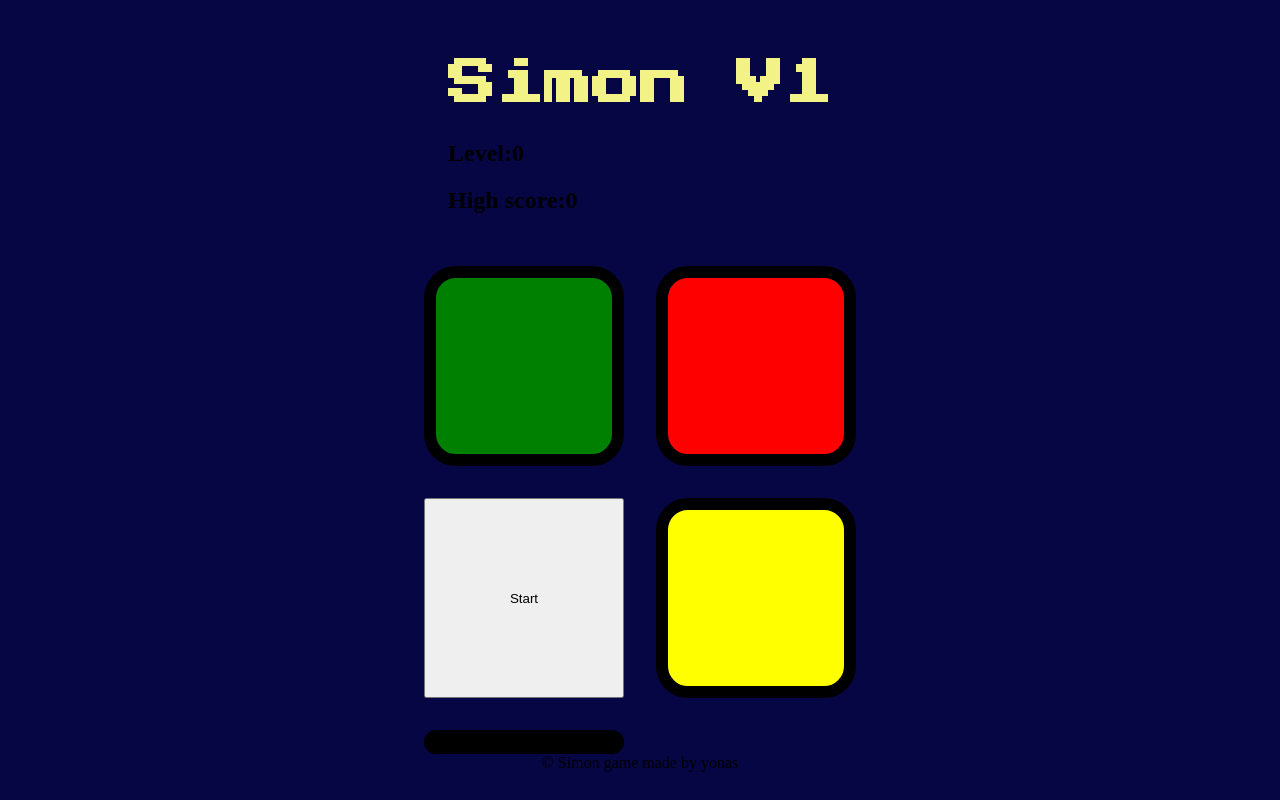
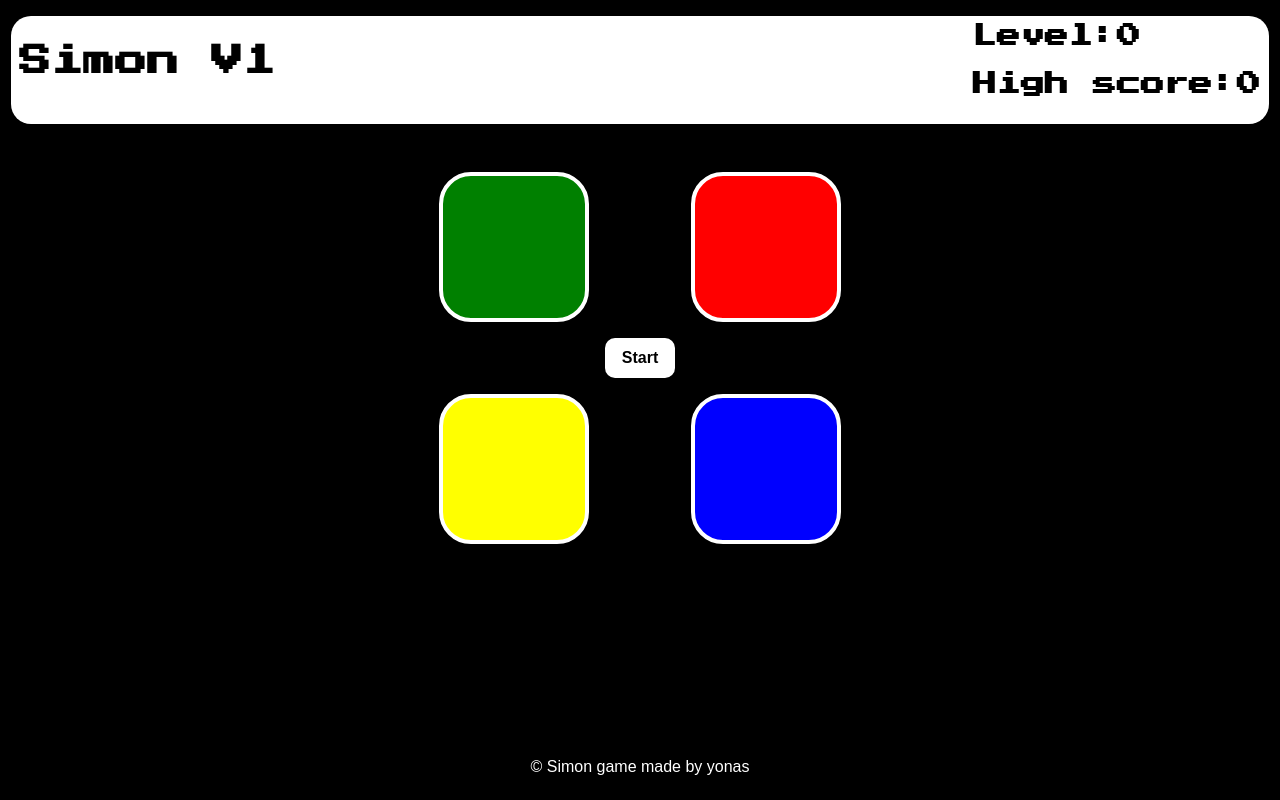
Before and after one commit to yonassera/Simon-Game-Mine-V1, a plain HTML site: page index.html in a window 1280 px wide. Drawn offline with nearby package versions, Linux system fonts and the light colour scheme.

Commit message:
Update style.css

```diff
--- a/style.css
+++ b/style.css
@@ -1,31 +1,66 @@
 body {
-  background-color: rgba(0, 0, 64, 0.975);
+  background-color: black;
   margin: 0;
   padding: 0;
-  height: 100vh;
+  height: 97vh;
   display: flex;
   flex-direction: column;
   justify-content: center;
   align-items: center;
 }
 
-h1 {
+.header {
+  border-radius: 20px;
+  margin-top: 1rem;
+  width: 97%;
+  display: flex;
+  gap: 2rem;
+  justify-content: space-between;
+  background-color: white;
+  padding: 8px;
+}
+
+footer {
+  color: white;
+  font-family: sans-serif;
+}
+
+.level {
+  display: inline;
+}
+
+.head {
   font-family: "Press Start 2P";
-  color: rgb(242, 242, 134);
-  font-size: 3rem;
+  color: black;
   text-align: center;
 }
 
 .container {
   display: grid;
-  grid-template: 200px 200px / 200px 200px;
-  gap: 2rem;
-  margin-top: 2rem;
+  grid-template: 150px 40px 150px / 150px 70px 150px;
+  gap: 1rem;
+  margin-top: 3rem;
+  flex: 1;
 }
 
 .tile {
   border-radius: 2rem;
-  border: 0.8rem solid black;
+  border: 0.3rem solid white;
+}
+
+.btn {
+  grid-column-start: 2;
+  border-radius: 10px;
+  background-color: white;
+  color: black;
+  font-size: 1rem;
+  font-weight: 900;
+  border: none;
+}
+
+.btn:active {
+  transform: scale(0.95);
+  opacity: 0.8;
 }
 
 .green {
@@ -34,17 +69,21 @@ h1 {
 
 .red {
   background-color: red;
+  grid-column-start: 3;
 }
 
 .yellow {
   background-color: yellow;
+  grid-row-start: 3;
 }
 
 .blue {
   background-color: blue;
+  grid-row-start: 3;
+  grid-column-start: 3;
 }
 
 .flasher {
-  box-shadow: 0 0 30px rgba(231, 216, 216, 0.881);
+  box-shadow: 0 0 50px white;
   transform: scale(0.95);
 }
```
